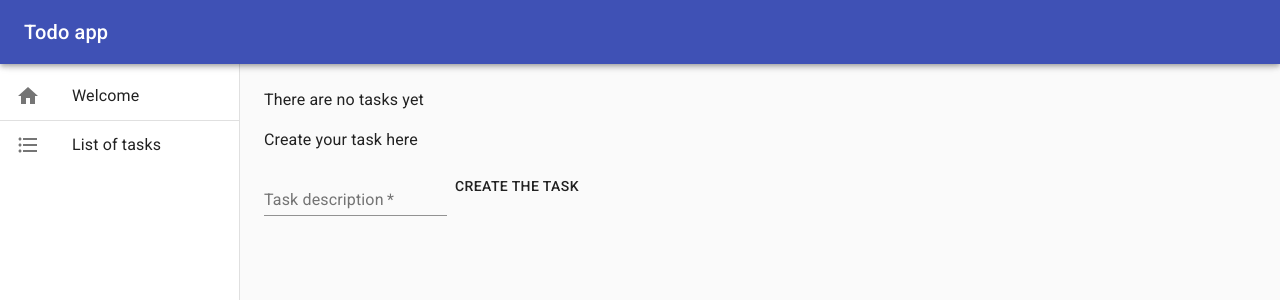
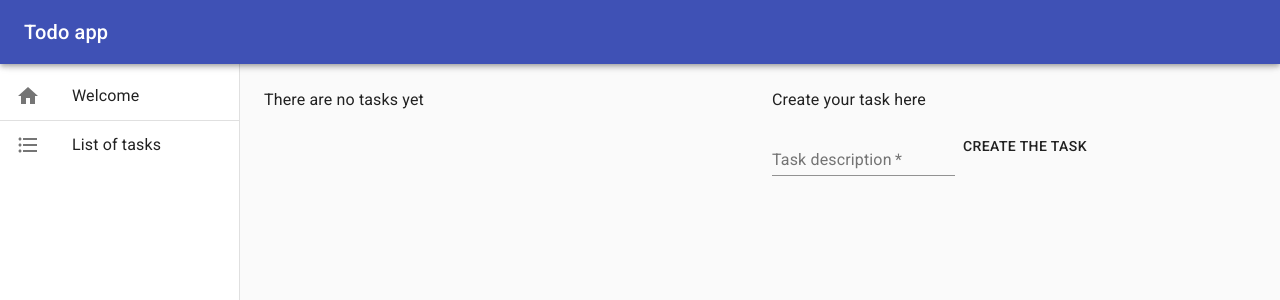
Before and after one commit to szewczukk/todo, a React (Create React App) app: page /list in a window 1280 px wide. Shown: the top 300 px of the page. Built offline with nearby package versions, Linux system fonts and the light colour scheme.

Commit message:
TaskListPage is now gridded

```diff
--- a/src/pages/TaskListPage.tsx
+++ b/src/pages/TaskListPage.tsx
@@ -1,12 +1,19 @@
+import { Grid } from '@material-ui/core';
 import React from 'react';
 import CreateTaskForm from '../components/CreateTaskForm';
 import TaskTable from '../components/TaskTable';
 
-const TaskListPage = () => (
-	<>
-		<TaskTable />
-		<CreateTaskForm />
-	</>
-);
+const TaskListPage = () => {
+	return (
+		<Grid container spacing={3}>
+			<Grid item xs={12} md={6}>
+				<TaskTable />
+			</Grid>
+			<Grid item xs={12} md={6}>
+				<CreateTaskForm />
+			</Grid>
+		</Grid>
+	);
+};
 
 export default TaskListPage;
```
